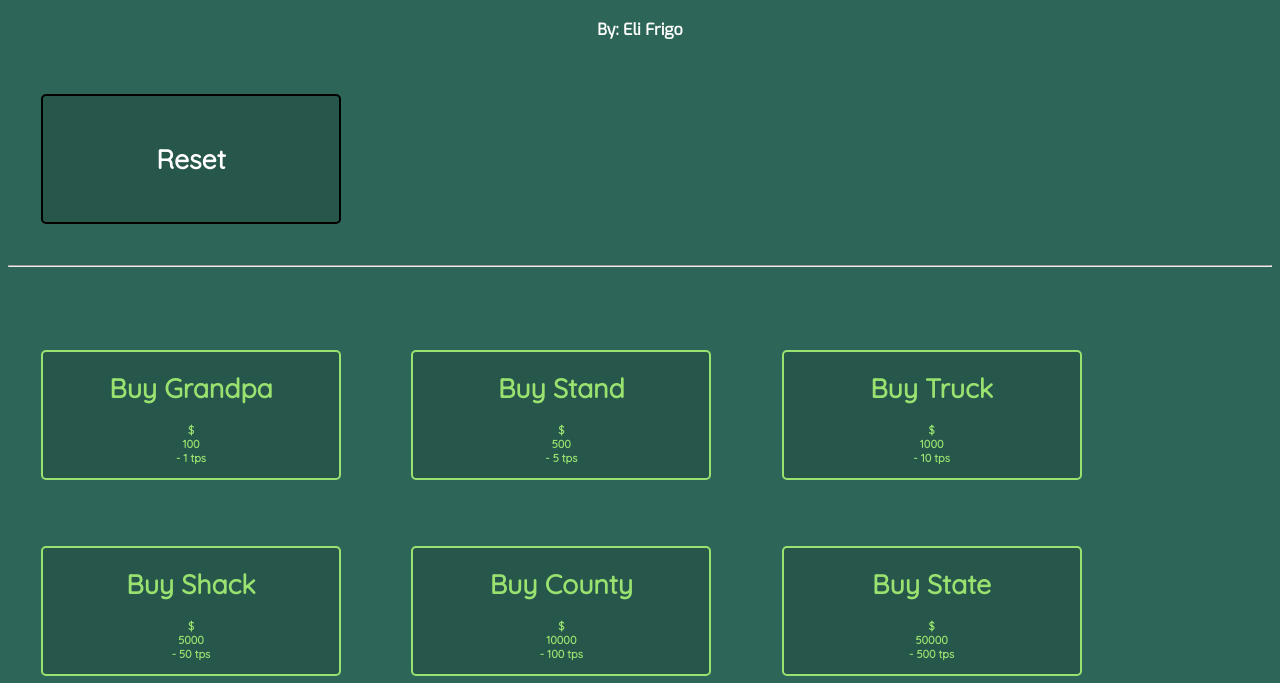
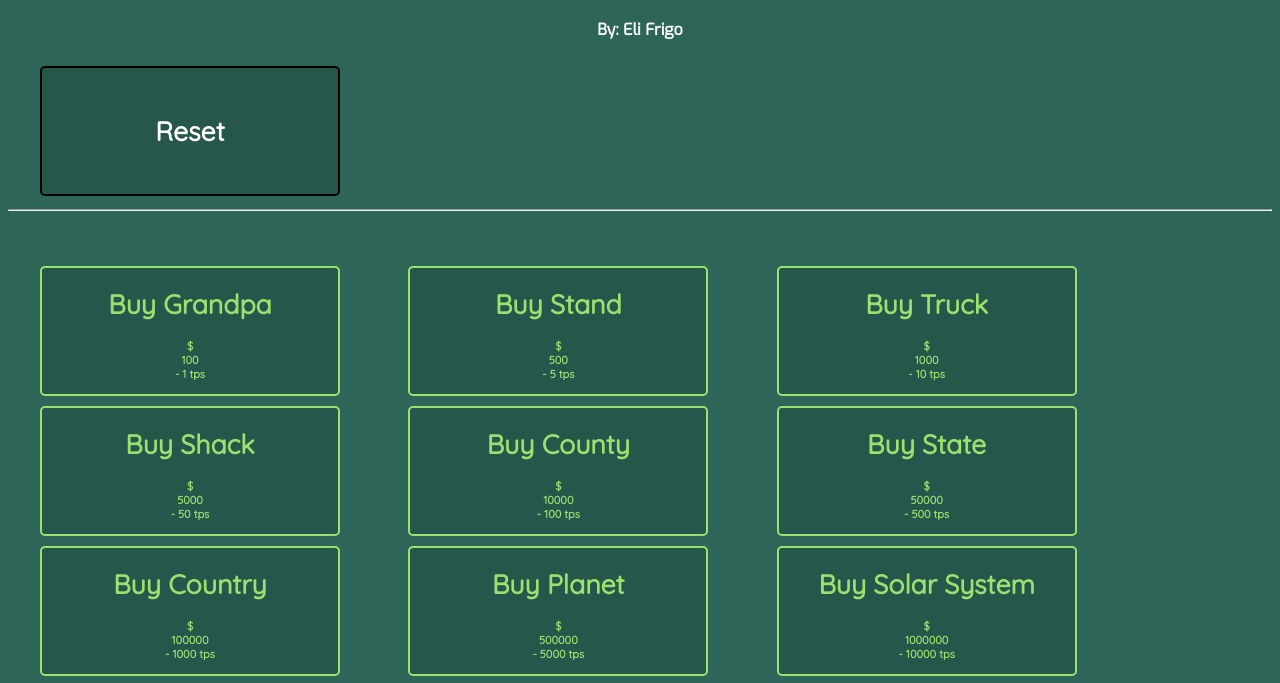
Before and after one commit to EliTheCoder/taco-tapper, a plain HTML site: page index.html in a window 1280 px wide. Shown: the part 66-749 px from the top of the page. Drawn offline with Linux system fonts and the light colour scheme.

Commit message:
Update index.html

```diff
--- a/index.html
+++ b/index.html
@@ -52,7 +52,9 @@
       border-color: #99E26F;
     }
     button {
-      margin: 33px;
+      margin: 5px;
+      margin-left: 32px;
+      margin-right: 32px;
       border-style: solid;
       border-width: 2px;
       border-radius: 5px;
```
